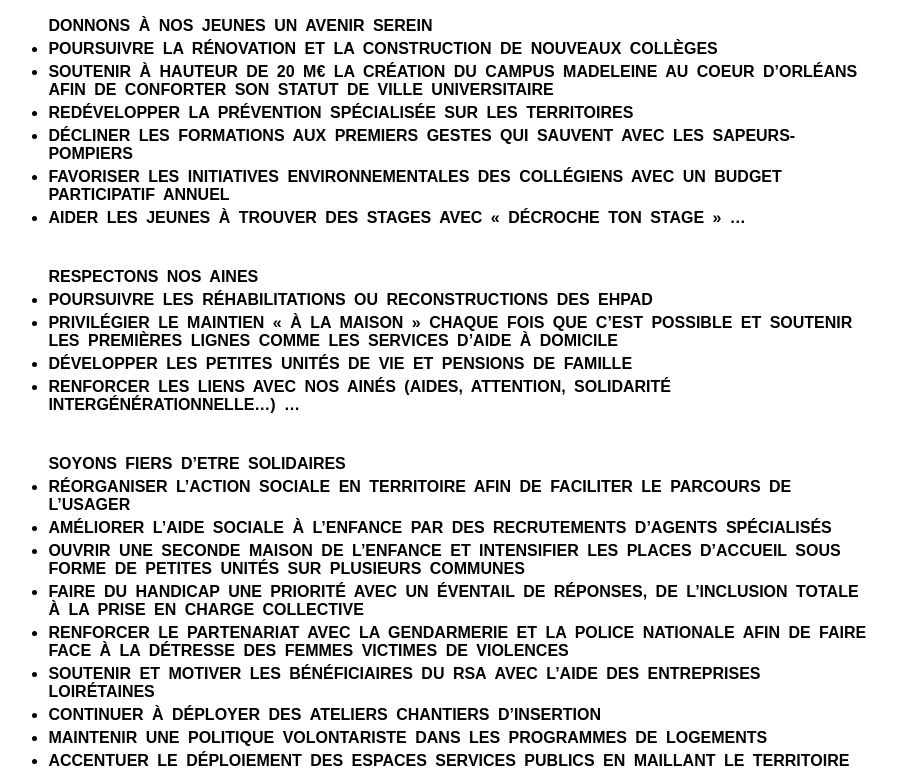
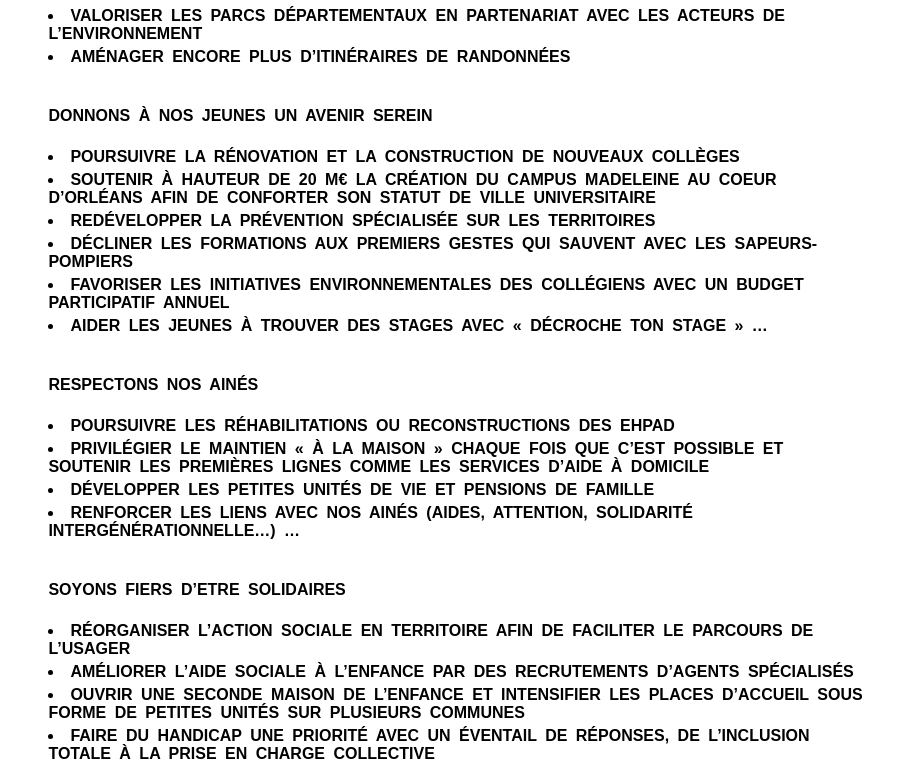
Before and after one commit to saiiimiiir/avec_vous, a React (Create React App) app: page /actions in a window 1280 px wide. Shown: the part 1614-2382 px from the top of the page, without its empty margins (182-1079 px from the left). Built offline with nearby package versions, Linux system fonts and the light colour scheme; a web font is replaced by a local one.

Commit message:
minor changes

```diff
--- a/src/Pages/Actions.tsx
+++ b/src/Pages/Actions.tsx
@@ -92,7 +92,7 @@ export default function Actions() {
                     <br/>
                     <ul>
                         <span className="strong">dans le Loiret, c’est fait !</span>
-                        <br/>
+                        <br/><br/>
                         <li><span className="strong">sécurité routière</span> : zéro point noir routier </li>
                         <li><span className="strong">deux ponts restaurés</span>, deux déviations, une passerelle piétons vélos </li>
                         <li>construction de <span className="strong">trois collèges</span> </li>
@@ -107,8 +107,9 @@ export default function Actions() {
                         <li>lancement d’une <span className="strong">cop interne</span> pour définir une stratégie bas carbone…</li>
                     </ul>
                     <ul>
+                        <br/>
                         <span className="strong">COVID, engagés pour vous protéger !</span>
-                        <br/>
+                        <br/><br/>
                         <li>opération 1 masque pour chaque Loirétain</li>
                         <li>distribution de deux masques par collégien</li>
                         <li>soutien de la filière horticole et des petites entreprises</li>
@@ -123,7 +124,7 @@ export default function Actions() {
 
                     <ul>
                         <span className="strong">ACCÉLÉRONS NOTRE DÉMARCHE DE TRANSITION ENVIRONNEMENTALE</span>
-                        <br/>
+                        <br/><br/>
                         <li><span className="strong">réduire nos émissions de gaz à effet de serre</span> de 25% d’ici 2030 </li>
                         <li>développer de nouvelles énergies vertes et des <span className="strong">filières d’emplois « durables »</span> (hydrogène, bois, paille, …) </li>
                         <li>restaurer et préserver <span className="strong">la qualité des cours d’eau</span> </li>
@@ -135,7 +136,7 @@ export default function Actions() {
                     <br/><br/>
                     <ul>
                         <span className="strong">DONNONS À NOS JEUNES UN AVENIR SEREIN</span>
-                        <br/>
+                        <br/><br/>
                         <li>poursuivre la rénovation et la construction de <span className="strong">nouveaux collèges</span> </li>
                         <li>soutenir à hauteur de 20 M€ <span className="strong">la création du campus madeleine</span> au Coeur d’Orléans afin de conforter son statut de ville Universitaire </li>
                         <li>redévelopper la <span className="strong">prévention spécialisée</span> sur les territoires </li>
@@ -145,8 +146,8 @@ export default function Actions() {
                     </ul>
                     <br/><br/>
                     <ul>
-                        <span className="strong">RESPECTONS NOS AINES</span>
-                        <br/>
+                        <span className="strong">RESPECTONS NOS AINéS</span>
+                        <br/><br/>
                         <li>poursuivre les réhabilitations ou reconstructions des <span className="strong">ehpad</span> </li>
                         <li>privilégier le <span className="strong">maintien « à la maison »</span> chaque fois que c’est possible et soutenir les premières lignes comme les services d’aide à domicile </li>
                         <li>développer les petites <span className="strong">unités de vie et pensions de famille</span> </li>
@@ -155,7 +156,7 @@ export default function Actions() {
                     <br/><br/>
                     <ul>
                         <span className="strong">SOYONS FIERS D’ETRE SOLIDAIRES</span>
-                        <br/>
+                        <br/><br/>
                         <li><span className="strong">réorganiser l’action sociale</span> en territoire afin de faciliter le parcours de l’usager </li>
                         <li>améliorer l’aide sociale à l’enfance par des <span className="strong">recrutements d’agents spécialisés</span> </li>
                         <li>ouvrir <span className="strong">une seconde maison de l’enfance</span> et intensifier les places d’accueil sous forme de petites unités sur plusieurs communes </li>
@@ -169,7 +170,7 @@ export default function Actions() {
                     <br/><br/>
                     <ul>
                         <span className="strong">DEFENDONS L’ACCES AUX SOINS POUR TOUS</span>
-                        <br/>
+                        <br/><br/>
                         <li>poursuivre les aides à l’installation de <span className="strong">personnels médicaux</span> </li>
                         <li>aider au déploiement de la <span className="strong">télé-médecine</span> </li>
                         <li>soutenir la mise en place d’un <span className="strong">centre médical itinérant</span> …</li>
@@ -177,7 +178,7 @@ export default function Actions() {
                     <br/><br/>
                     <ul>
                         <span className="strong">STRUCTURONS NOS MOYENS DE COMMUNICATION</span>
-                        <br/>
+                        <br/><br/>
                         <li>finaliser le déploiement total de la <span className="strong">fibre à l’abonné</span> pour 2023 </li>
                         <li><span className="strong">téléphonie mobile</span> : identifier les zones blanches et agir auprès des opérateurs pour une meilleure couverture </li>
                         <li>soutenir les communes et intercommunalités dans leurs <span className="strong">projets numériques</span> via l’agence loiret numérique …</li>
@@ -185,7 +186,7 @@ export default function Actions() {
                     <br/><br/>
                     <ul>
                         <span className="strong">SOUTENONS LES PROJETS SPORTIFS, CULTURELS ET ASSOCIATIFS</span>
-                        <br/>
+                        <br/><br/>
                         <li>donner les moyens au <span className="strong">monde associatif</span> de faire vivre nos territoires </li>
                         <li>accompagner le <span className="strong">mouvement sportif</span>, en valorisant le label « terres de jeux 2024 » </li>
                         <li>poursuivre nos efforts pour une vraie <span className="strong">politique culturelle locale</span> …</li>
@@ -193,7 +194,7 @@ export default function Actions() {
                     <br/><br/>
                     <ul>
                         <span className="strong">VALORISONS NOS CANTONS</span>
-                        <br/>
+                        <br/><br/>
                         <li>continuer à soutenir les communes et intercommunalités sur leurs projets d’investissements et au quotidien avec <span className="strong">cap loiret</span> </li>
                         <li>amplifier le soutien aux projets patrimoniaux bâtis ou naturels visant à <span className="strong">sauvegarder l’identité de notre territoire </span></li>
                         <li>accompagner les actions des intercommunalités dans leurs <span className="strong">projets de développement économique</span> </li>
@@ -204,7 +205,7 @@ export default function Actions() {
                     <br/><br/>
                     <ul>
                         <span className="strong">AMENAGEONS NOS TERRITOIRES</span>
-                        <br/>
+                        <br/><br/>
                         <li><span className="strong">améliorer le cadre de vie des loirétains</span> grâce à des aménagements et infrastructures performants en participant à la relance de l’économie locale </li>
                         <li><span className="strong">maintenir un réseau routier départemental sécurisé</span>, de qualité et adapté </li>
                         <li><span className="strong">investir dans des revêtements routiers</span> acoustiques en préservant notre environnement </li>
@@ -214,7 +215,7 @@ export default function Actions() {
                     <br/><br/>
                     <ul>
                         <span className="strong">ENCOURAGEONS NOS SAPEURS POMPIERS</span>
-                        <br/>
+                        <br/><br/>
                         <li><span className="strong">veiller à la qualité</span> de l’exercice de leur activité au service de la population </li>
                         <li><span className="strong">les soutenir dans leurs missions</span>, qu’ils soient professionnels ou volontaires ainsi que les personnels administratifs et techniques …</li>
                     </ul>
--- a/src/scss/Actions.scss
+++ b/src/scss/Actions.scss
@@ -35,6 +35,9 @@
         justify-content: flex-start;
         align-items: flex-start;
         table {
+            a{
+                text-decoration: none;
+            }
             margin-left: 26%;
             td{
                 padding: 0px;
@@ -66,6 +69,7 @@
         border-top: 1px solid $yellow;
         margin: 30px auto;
         padding-top: 30px;
+        @include flexCenter(column);
         .center{
                 text-align: center;
             }
@@ -80,7 +84,7 @@
             ul{
                 li{
                     margin: 5px auto;
-                    list-style-position: outside;
+                    list-style-position: inside;
                 }
             }
         }
@@ -154,6 +158,7 @@
             }
         }
         .textAction{
+            @include flexCenter(column);
             border-top: 1px solid $yellow;
             margin: 30px auto;
             padding-top: 30px;
@@ -171,7 +176,7 @@
                 ul{
                     li{
                         margin: 5px auto;
-                        list-style-position: outside;
+                        list-style-position: inside;
                     }
                 }
             }
```
